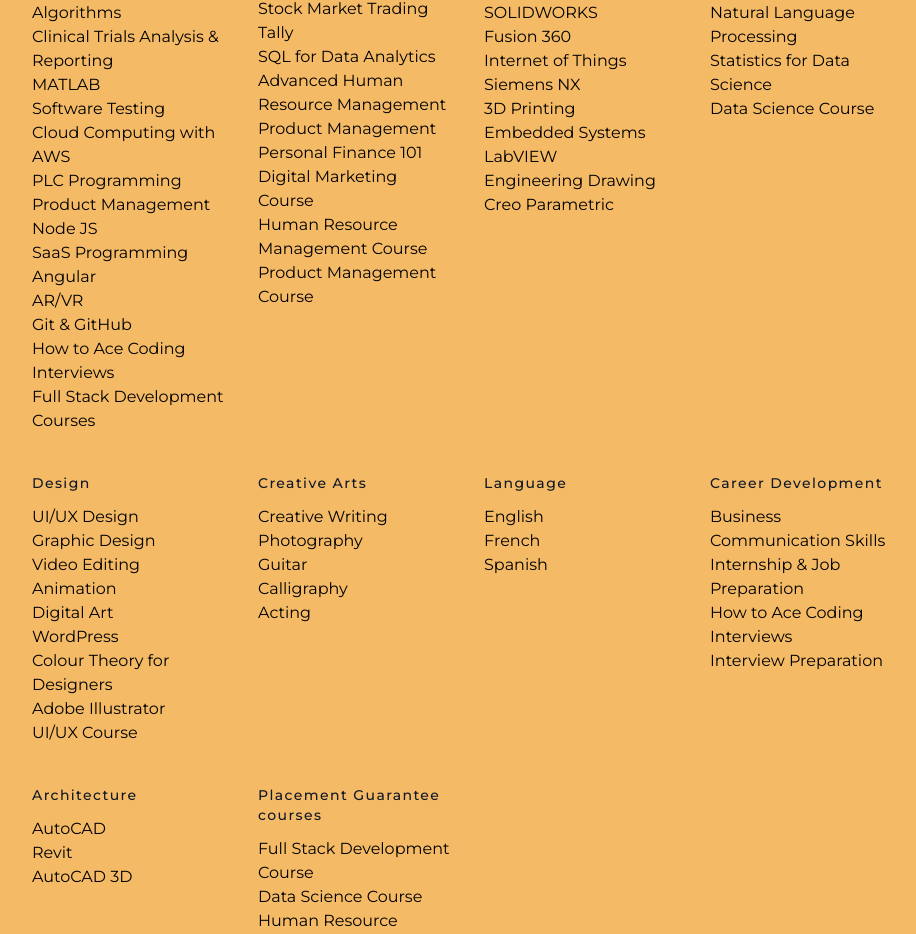
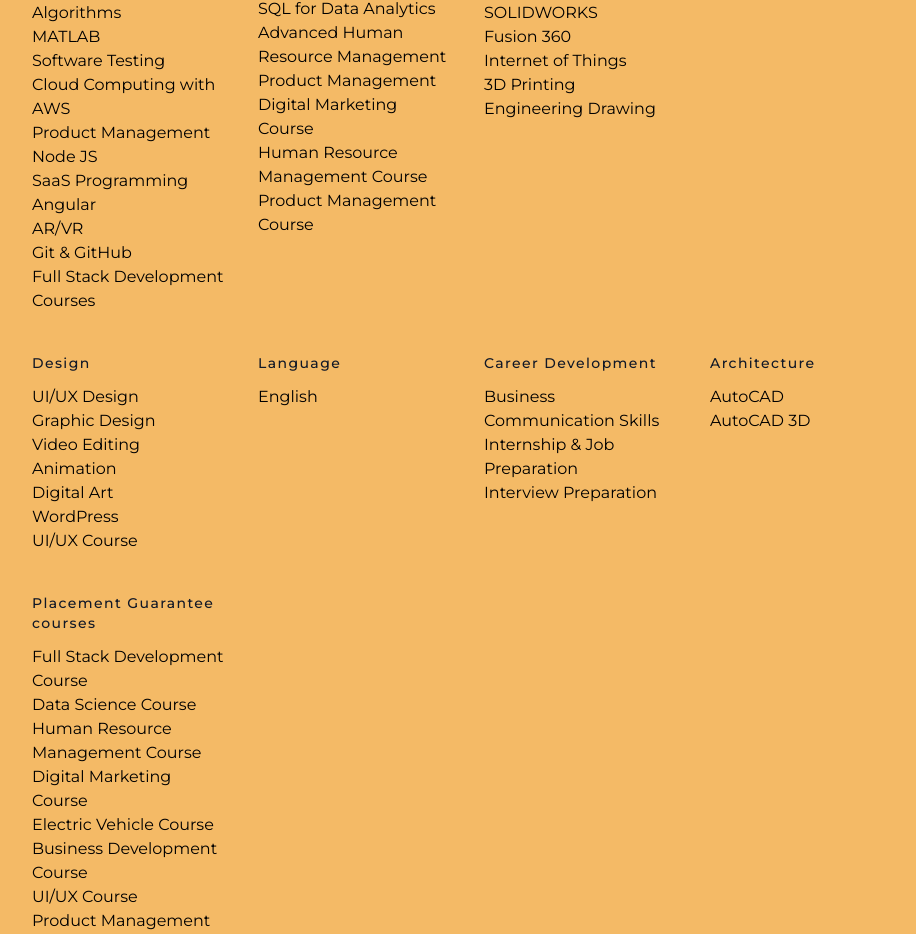
Before and after one commit to kislay-gupta/skill-darpan, a Next.js app: page / in a window 1280 px wide. Shown: the part 3921-4855 px from the top of the page, without its empty margins (340-1256 px from the left). Built offline with nearby package versions, Linux system fonts and the light colour scheme.

Commit message:
minor changes

```diff
--- a/src/app/components/shared/Footer.jsx
+++ b/src/app/components/shared/Footer.jsx
@@ -1,4 +1,4 @@
-import { architecture, business, careerDevelopment, coreEng, creativeArts, dataScience, design, languages, placement, programming } from '@/app/constant/megaMenu'
+import { architecture, business, careerDevelopment, coreEng,  dataScience, design, languages, placement, programming } from '@/app/constant/megaMenu'
 import Image from 'next/image'
 import React from 'react'
 
@@ -96,21 +96,7 @@
 
         </nav>
       </div>
-      <div class="lg:w-1/4 md:w-1/2 w-full px-4">
-        <h2 class="title-font font-medium text-gray-900 tracking-widest text-sm mb-3">Creative Arts</h2>
-        <nav class="list-none mb-10">
-        {creativeArts.map((data,id)=>{
-            return(
-              <>
-               <li>
-            <a class="relative after:absolute  after:bg-blue-500 after:bottom-0 after:left-0 after:h-[2px] after:w-full after:origin-bottom-right after:scale-x-0 hover:after:origin-bottom-left hover:after:scale-x-100 after:transition-transform after:ease-in-out after:duration-300">{data.title}</a>
-          </li>
-              </>
-            )
-          })}
 
-        </nav>
-      </div>
       <div class="lg:w-1/4 md:w-1/2 w-full px-4">
         <h2 class="title-font font-medium text-gray-900 tracking-widest text-sm mb-3">Language</h2>
         <nav class="list-none mb-10">
--- a/src/app/components/shared/MegaMenu.jsx
+++ b/src/app/components/shared/MegaMenu.jsx
@@ -191,24 +191,7 @@
                             })}
                           </ul>
                         )}
-                        {isHovering == "Creative Arts" && (
-                          <ul class="mt-3">
-                            {creativeArts.map((data) => {
-                              return (
-                                <>
-                                  <li className="w-max leading-loose">
-                                    <a
-                                      href="#"
-                                      class="relative after:absolute hover:text-blue-500 after:bg-blue-500 after:bottom-0 after:left-0 after:h-[2px] after:w-full after:origin-bottom-right after:scale-x-0 hover:after:origin-bottom-left hover:after:scale-x-100 after:transition-transform after:ease-in-out after:duration-300"
-                                    >
-                                      {data.title}
-                                    </a>
-                                  </li>
-                                </>
-                              );
-                            })}
-                          </ul>
-                        )}
+
                         {isHovering == "Language" && (
                           <ul class="mt-3">
                             {languages.map((data) => {
--- a/src/app/constant/megaMenu.js
+++ b/src/app/constant/megaMenu.js
@@ -67,10 +67,7 @@
     title: "Data Structures & Algorithms",
     subtitle: "lorem ispum",
   },
-  {
-    title: "Clinical Trials Analysis & Reporting",
-    subtitle: "lorem ispum",
-  },
+
   {
     title: "MATLAB",
     subtitle: "lorem ispum",
@@ -83,10 +80,7 @@
     title: "Cloud Computing with AWS",
     subtitle: "lorem ispum",
   },
-  {
-    title: "PLC Programming",
-    subtitle: "lorem ispum",
-  },
+
   {
     title: "Product Management",
     subtitle: "lorem ispum",
@@ -111,10 +105,7 @@
     title: "Git & GitHub",
     subtitle: "lorem ispum",
   },
-  {
-    title: "How to Ace Coding Interviews",
-    subtitle: "lorem ispum",
-  },
+
   {
     title: "Full Stack Development Courses",
     subtitle: "lorem ispum",
@@ -130,10 +121,7 @@
     title: "Advanced Excel",
     subtitle: "lorem ispum",
   },
-  {
-    title: "Financial Modeling and Valuation",
-    subtitle: "lorem ispum",
-  },
+
   {
     title: "Business Analytics",
     subtitle: "lorem ispum",
@@ -166,10 +154,7 @@
     title: "Product Management",
     subtitle: "lorem ispum",
   },
-  {
-    title: "Personal Finance 101",
-    subtitle: "lorem ispum",
-  },
+
   {
     title: "Digital Marketing Course",
     subtitle: "lorem ispum",
@@ -196,26 +181,24 @@
   { title: "Advanced SOLIDWORKS" },
   { title: "Fusion 360" },
   { title: "Internet of Things" },
-  { title: "Siemens NX" },
+
   { title: "3D Printing" },
-  { title: "Embedded Systems" },
-  { title: "LabVIEW" },
+
+
   { title: "Engineering Drawing" },
-  { title: "Creo Parametric" },
+
 ];
 const dataScience = [
   { title: "Machine Learning" },
   { title: "Data Science" },
   { title: "Business Analytics" },
-  { title: "Clinical Trials Analysis & Reporting" },
+
   { title: "SQL for Data Analytics" },
-  { title: "Power BI" },
+
   { title: "Deep Learning" },
-  { title: "Tableau" },
+
   { title: "SAS Programming" },
-  { title: "Natural Language Processing" },
-  { title: "Statistics for Data Science" },
-  { title: "Data Science Course" },
+
 ];
 const design = [
   {
@@ -236,43 +219,13 @@
   {
     title: "WordPress",
   },
-  {
-    title: "Colour Theory for Designers",
-  },
-  {
-    title: "Adobe Illustrator",
-  },
+
+
   {
     title: "UI/UX Course",
   },
 ];
-const creativeArts = [
-  {
-    title: "Creative Writing",
-    description: "The art of crafting stories, poems, and other forms of imaginative writing.",
-    image: "https://www.writersdigest.com/wp-content/uploads/2020/07/writers-block-shutterstock_1753688164.jpg",
-  },
-  {
-    title: "Photography",
-    description: "The art of capturing moments in time with a camera.",
-    image: "https://www.digitalcameraworld.com/sites/digitalcameraworld.com/files/styles/w_768_h_432/public/2023/01/landscape-photography-tips-how-to-take-stunning-images-of-the-natural-world.jpg?itok=7_4vX3wS",
-  },
-  {
-    title: "Guitar",
-    description: "A string instrument that can be played solo or in a group.",
-    image: "https://www.fender.com/sites/default/files/styles/large_1x/public/2022-05/acoustic-electric-electric-guitars-hero@2x.jpg?itok=5vK_1rYc",
-  },
-  {
-    title: "Calligraphy",
-    description: "The art of beautiful handwriting.",
-    image: "https://www.calligraphy.org/wp-content/uploads/2022/07/calligraphy-supplies-essential-tools-for-beginners.jpg",
-  },
-  {
-    title: "Acting",
-    description: "The art of portraying a character on stage or in film.",
-    image: "https://www.backstage.com/wp-content/uploads/2022/08/Acting-Classes-Los-Angeles_1200x675.jpg",
-  },
-];
+
 const languages = [
   {
     title: "English",
@@ -284,26 +237,7 @@
       "Dynamic and evolving",
     ],
   },
-  {
-    title: "French",
-    description: "The language of romance and culture",
-    image: "https://www.france.fr/sites/default/files/inline-images/tourisme-en-france_07.jpg",
-    benefits: [
-      "Gateway to Europe",
-      "Beautiful and melodic",
-      "Associated with sophistication and elegance",
-    ],
-  },
-  {
-    title: "Spanish",
-    description: "The widest spoken native language globally",
-    image: "https://www.britannica.com/topic/Spanish-language/images-videos/1/135348/original/Spanish-speaking-world.jpg",
-    benefits: [
-      "Vibrant and diverse culture",
-      "Relatively easy to learn",
-      "Opens opportunities in Latin America and Spain",
-    ],
-  },
+
 ];
 const careerDevelopment = [
   {
@@ -321,12 +255,7 @@
     description: "Prepare for internships and job opportunities with essential skills.",
 
   },
-  {
-    title: "How to Ace Coding Interviews",
-    description: "Master the technical skills and interview strategies for success.",
-    image: "https://www.interviewcake.com/blog/cracking-the-coding-interview-book",
 
-  },
   {
     title: "Interview Preparation",
     description: "Enhance your interview performance and increase your chances of getting hired.",
@@ -345,17 +274,7 @@
       "Used across various industries",
     ],
   },
-  {
-    title: "Revit",
-    description: "A building information modeling (BIM) software used for design, documentation, and construction of buildings.",
-    image: "https://images.autodesk.com/adsk/files/revit_2023_social_300x300.jpg",
-    benefits: [
-      "Improves collaboration and communication between teams",
-      "Increases efficiency and productivity",
-      "Reduces errors and rework",
-      "Supports sustainable design and construction",
-    ],
-  },
+
   {
     title: "AutoCAD 3D",
     description: "An extension of AutoCAD that allows users to create 3D models and drawings.",
@@ -491,7 +410,7 @@
   coreEng,
   dataScience,
   design,
-  creativeArts,
+
   languages,
   careerDevelopment,
   architecture,
--- a/src/app/constant/menu.js
+++ b/src/app/constant/menu.js
@@ -29,11 +29,7 @@
     name: "Design",
     link: "",
   },
-  {
-    id:"6",
-    name: "Creative Arts",
-    link: "",
-  },
+
   {
     id:"7",
     name: "Language",
@@ -51,7 +47,7 @@
   },
   {
     id:"7",
-    name: "Placement Guarantee Courses",
+    name: "Job Guarantee Courses",
     link: "download",
   },
 
```
